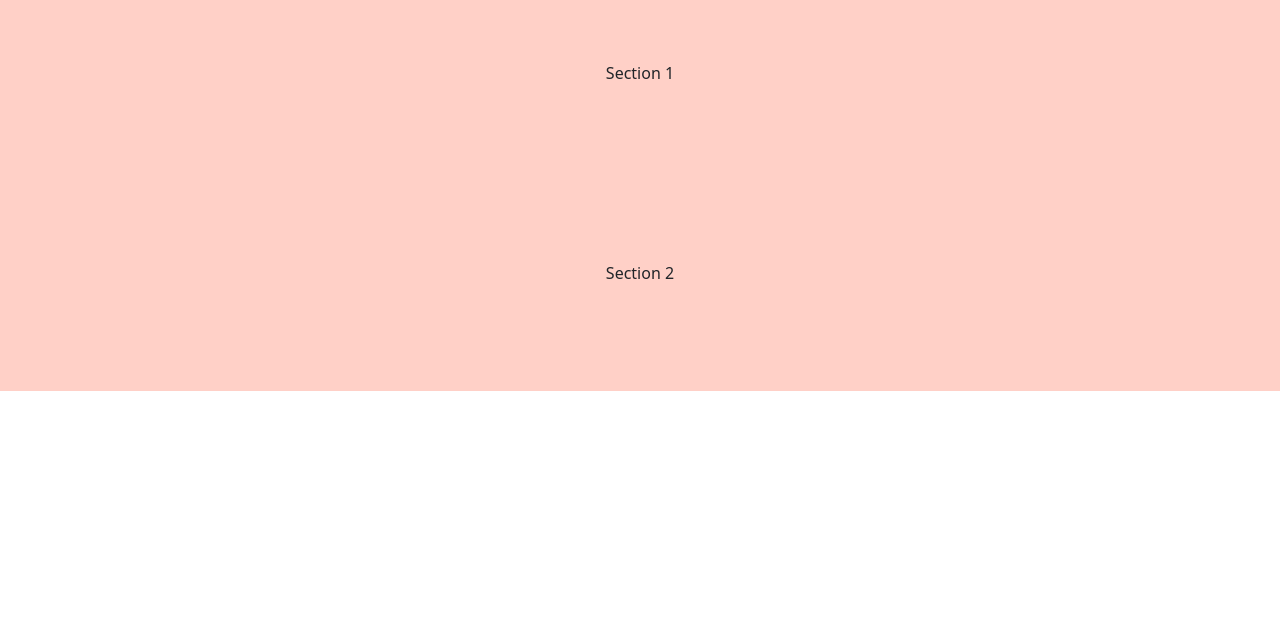
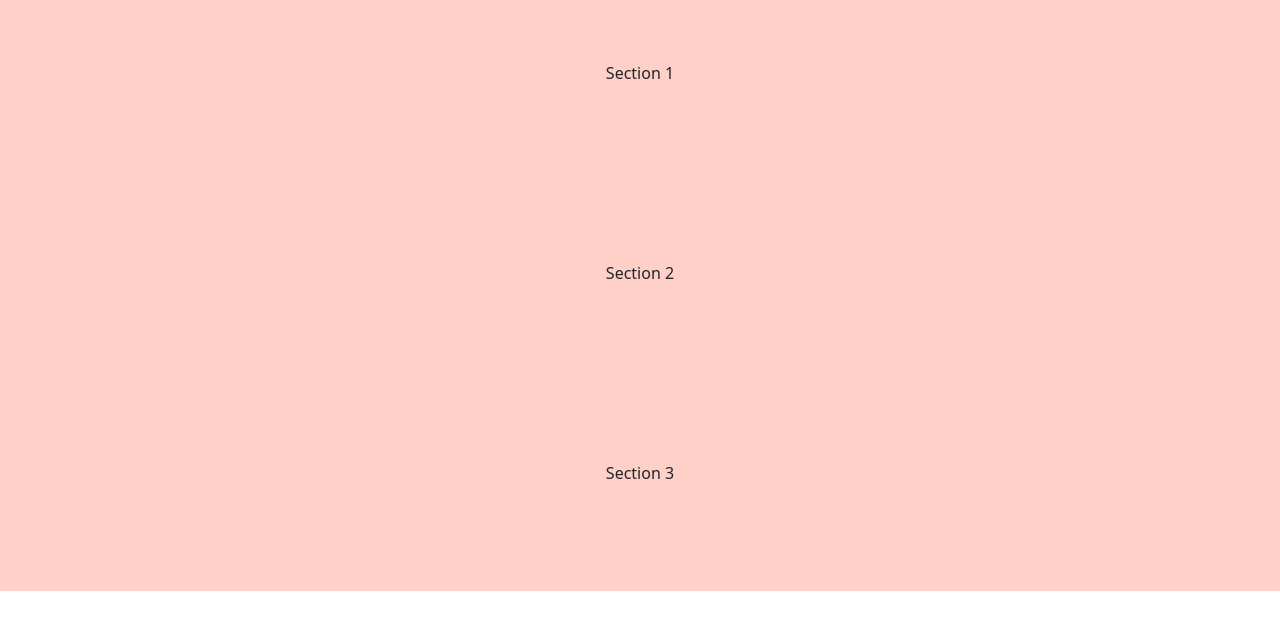
Before and after one commit to rosedrnd/version-website, a plain HTML site: page index.html in a window 1280 px wide. Shown: the part 75-704 px from the top of the page. Drawn offline with nearby package versions, Linux system fonts and the light colour scheme.

Commit message:
added section 3

```diff
--- a/index.html
+++ b/index.html
@@ -48,6 +48,9 @@
     <div class="container-section">
     Section 2
     </div>
+    <div class="container-section">
+    Section 3
+    </div>
 </body>
 
 </html>
```
